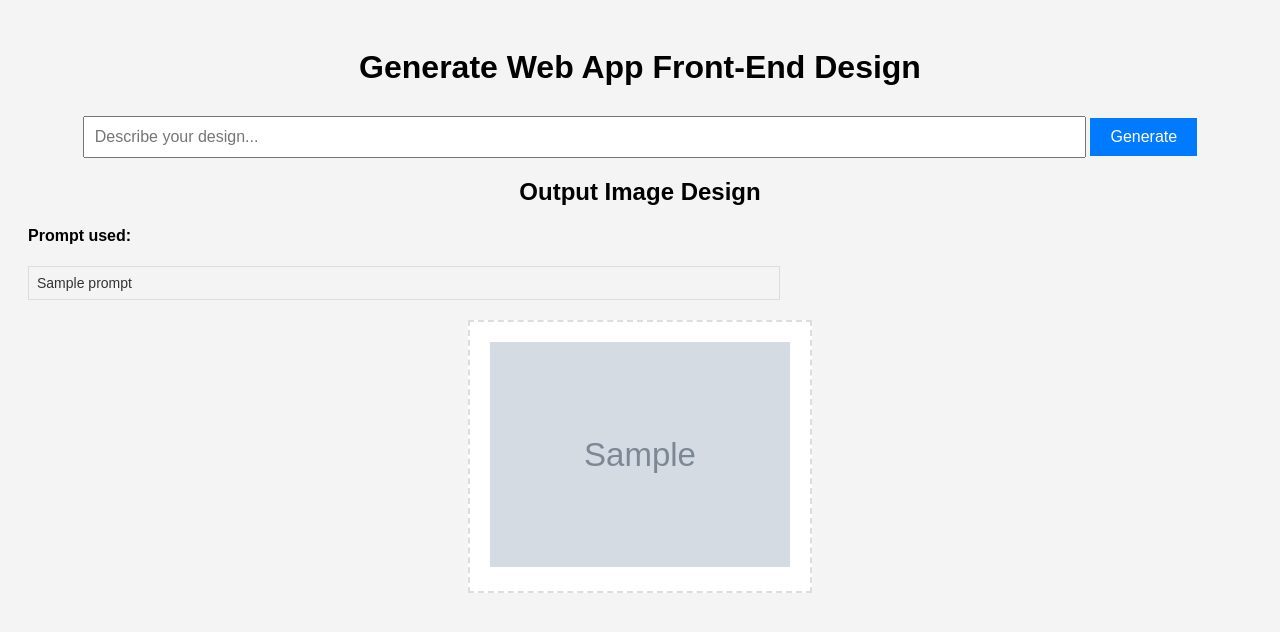
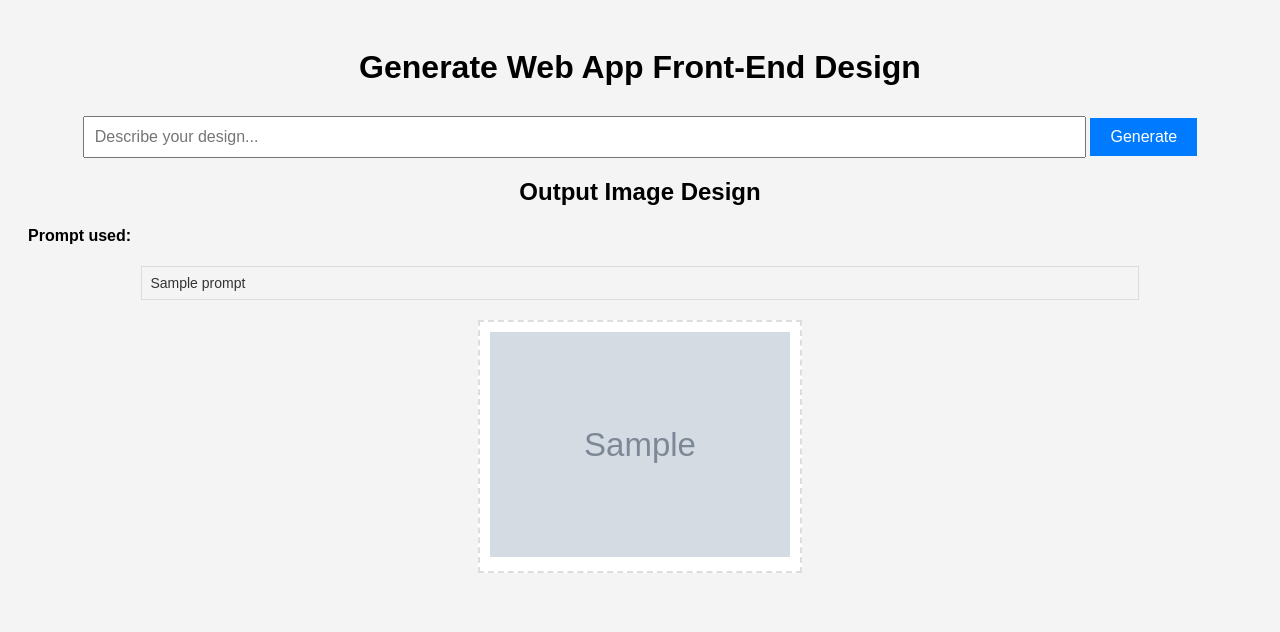
Before and after one commit to yasiral/img2Code, a Flask app: template templates/index.html in a window 1280 px wide. Shown: the top 632 px of the page. Run offline with Flask 3, Linux system fonts and the light colour scheme; the template is opened without the code that fills it: most values are stand-ins (such as "Sample title", 1, 10 or a date in 2020); grey boxes marked "Sample" are stand-in pictures.

Commit message:
Update index.html

```diff
--- a/templates/index.html
+++ b/templates/index.html
@@ -29,20 +29,13 @@
 	    margin-top: 10px;
         }
        .output-container {
-			 margin-top: 20px;
-    			 border: 2px dashed #ddd;
-   			 padding: 20px;
-   			 background-color: white;
-         		 color: #aaa;
-    			 font-style: italic;
-   			 display: inline-block;;
-    			align-items: center;
-    			justify-content: center;
-   			position: relative;
-    			margin-left: auto;
-			margin-right: auto;
-		}
-
+            margin-top: 20px;
+            padding: 10px;
+            background-color: white;
+            border: 2px dashed #ddd;
+            display: inline-block;
+            position: relative;
+        }
 		.output-container img {
 			width: 100%;
            		 height: auto;
@@ -60,12 +53,15 @@
             text-align: left;
         }
         .prompt-container input[type="text"] {
-            width: 60%;
+            width: 80%; /* Adjusted for centering */
             padding: 8px;
             font-size: 14px;
             border: 1px solid #ddd;
             background-color: #f4f4f4;
             color: #333;
+            margin-left: auto;
+            margin-right: auto;
+            display: block;
         }
 	    .loading-animation {
    			 position: absolute;
@@ -105,7 +101,7 @@
 <div class="output-container">
     <div class="loading-animation"></div>
     {% if image_url %}
-    <img src="{{ image_url }}" alt="Generated Image">
+    <img src="{{ image_url }}" alt="Generated Image" onclick="openFullImage('{{ image_url }}')">
     {% else %}
     <p>Generated image will be displayed here</p>
     {% endif %}
@@ -115,9 +111,9 @@
         document.querySelector('.loading-animation').style.display = 'block';
         document.querySelector('.output-container p').style.display = 'none';
     });
-   // Open image in full size when clicked
+  // Open image in full size when clicked
         function openFullImage(url) {
-            window.open(url, '_blank');
+            window.open(url, '_blank', 'noopener,noreferrer');
         }
 </script>
 </body>
```
